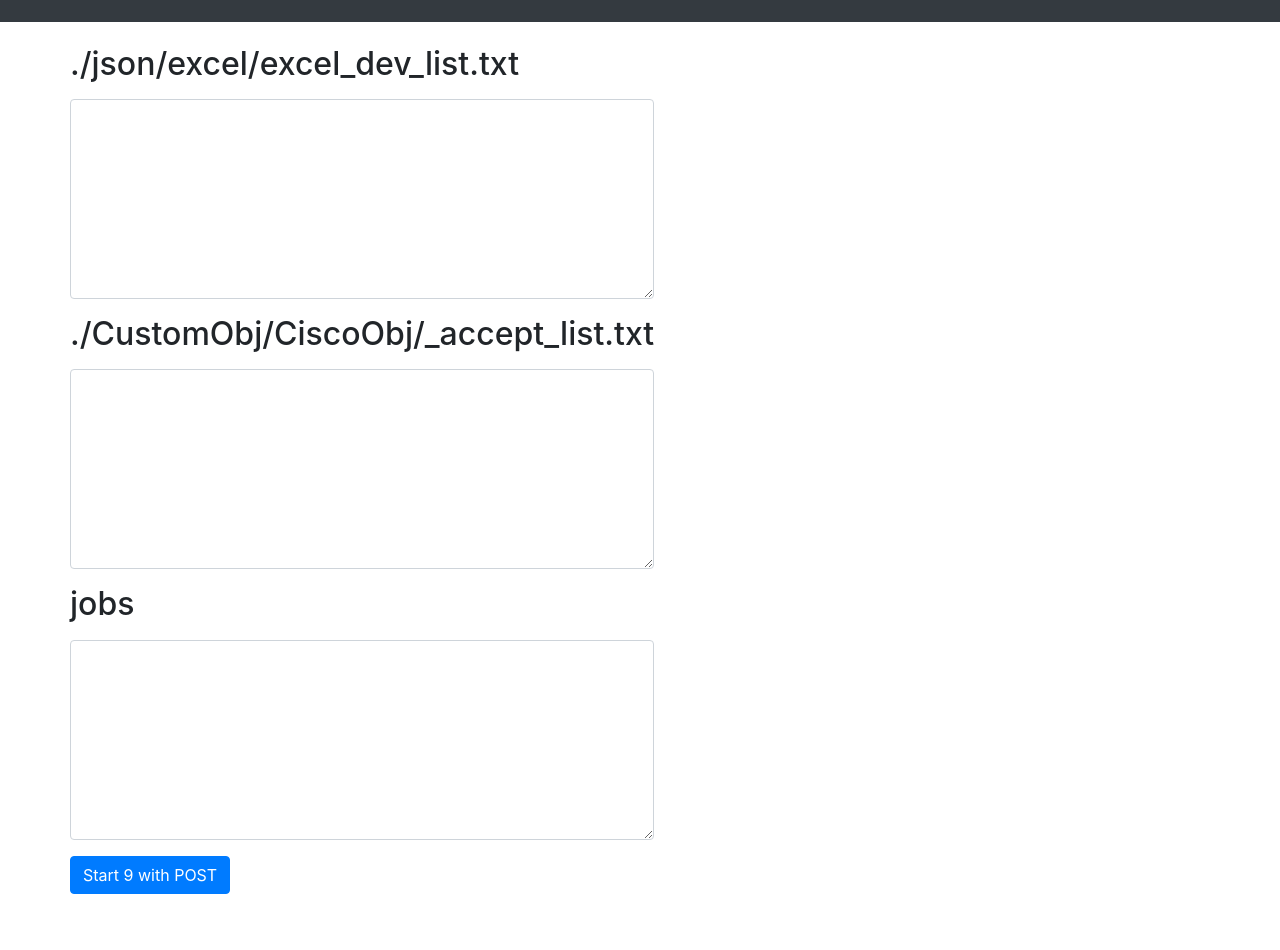
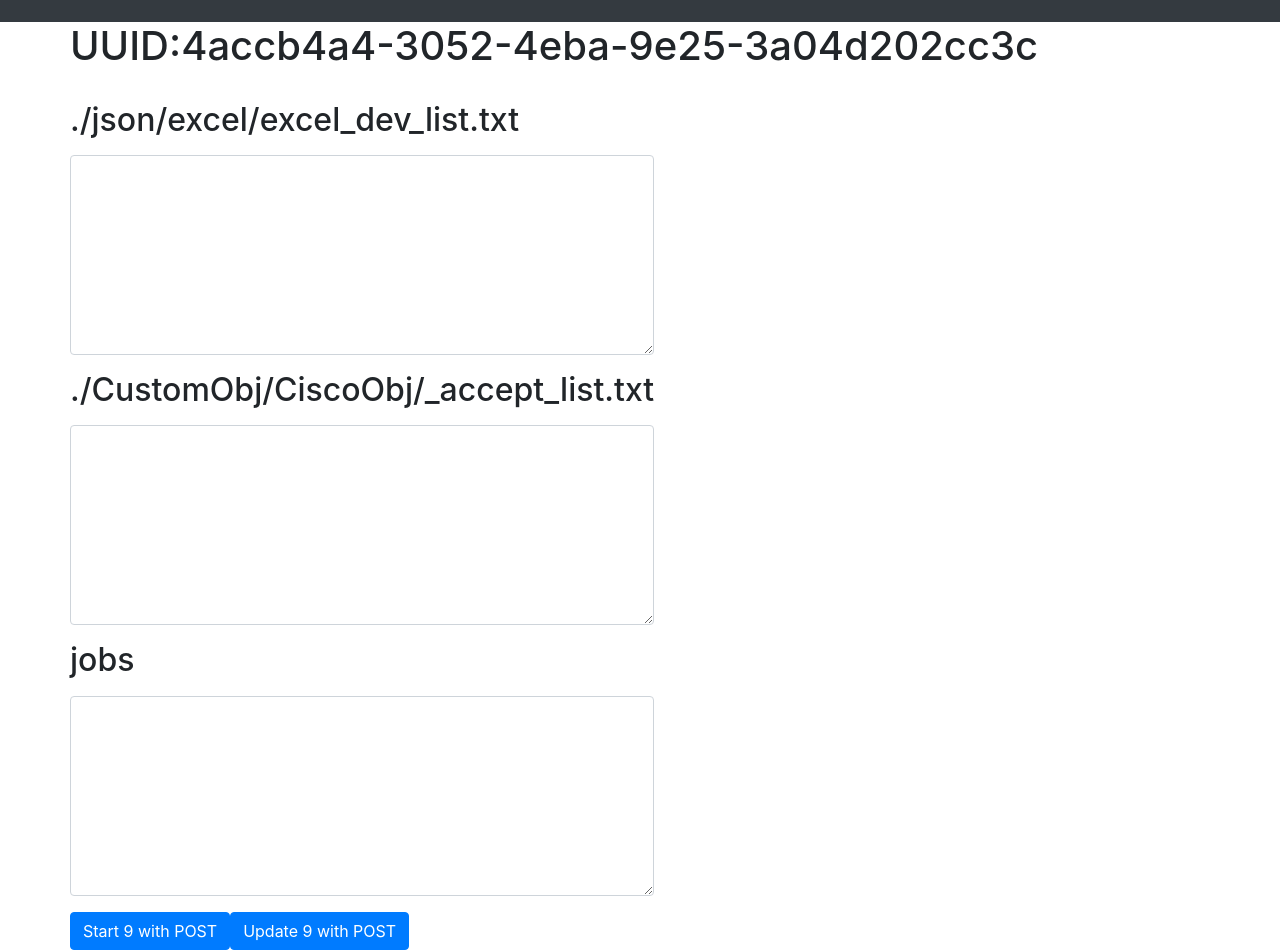
Before and after one commit to paglipay/React-Portfolio, a React (Create React App) app in the folder client/: page /dynamicform in a window 1280 px wide. Shown: the part 153-1103 px from the top of the page. Before the commit the page ends 1047 px from the top, so only its background shows below. Built offline with nearby package versions, Linux system fonts and the light colour scheme.

Commit message:
dynamiv Form

```diff
--- a/client/src/components/DTree/DynamicForm.js
+++ b/client/src/components/DTree/DynamicForm.js
@@ -1,9 +1,44 @@
 import React, { useState, useEffect } from 'react'
 import { Container, Row, Col, ListGroup, Accordion, Card, Button, ButtonGroup, Badge, Form } from 'react-bootstrap'
 import axios from "axios";
+import { v4 as uuidv4 } from 'uuid';
 
 function DynamicForm() {
-    const [sessionId, setSessionId] = useState('9');
+    const [sessionId, setSessionId] = useState(uuidv4());
+    const [defaultSubmits, setDefaultSubmits] = useState([
+        {
+            // "./json/excel/excel_dev_list.txt": "br00f2n.luskin.ucla.net",
+            "./json/excel/excel_dev_list.txt": 'br01f2.carnesalecommons.ucla.net',
+            // "./CustomObj/CiscoObj/_accept_list.txt": configTextAreaVal,
+            // "C:/Users/Paul Aglipay/Desktop/New folder/br00f2n.luskin.ucla.net.txt": configTextAreaVal,
+            "jobs": [
+                {
+                    "import": "Key"
+                },
+                {
+                    "True": [
+                        {
+                            "True": "./CustomObj/CiscoObj/create_cisco_json_test.json"
+                        },
+                        {
+                            "True": "./CustomObj/CiscoObj/cisco_json_test_dev_list.json"
+                        },
+                        {
+                            "False": "./CustomObj/CiscoObj/process_cisco_acls.json"
+                        }
+                    ]
+                },
+            ]
+        },
+        {
+            "jobs": [
+                {
+                    "import": "Key"
+                },
+                "./CustomObj/CiscoObj/process_cisco_acls.json",
+            ]
+        }
+    ])
     const [submitData, setSubmitData] = useState({
         // "./json/excel/excel_dev_list.txt": "br00f2n.luskin.ucla.net",
         "./json/excel/excel_dev_list.txt": 'br01f2.carnesalecommons.ucla.net',
@@ -80,6 +115,7 @@ function DynamicForm() {
     return (
         <Container>
             <Row>
+                <h1>UUID:{sessionId}</h1>
                 <Form>
                     {formItems && formItems.map((d, i) =>
                         (<React.Fragment key={`frag-${d.id}`}>
@@ -92,6 +128,7 @@ function DynamicForm() {
                     )}
 
                     <Button onClick={() => startPost(sessionId, submitData)}>Start 9 with POST</Button>
+                    <Button onClick={() => startPost(sessionId, defaultSubmits[1])}>Update 9 with POST</Button>
                 </Form>
             </Row>
         </Container>
```
